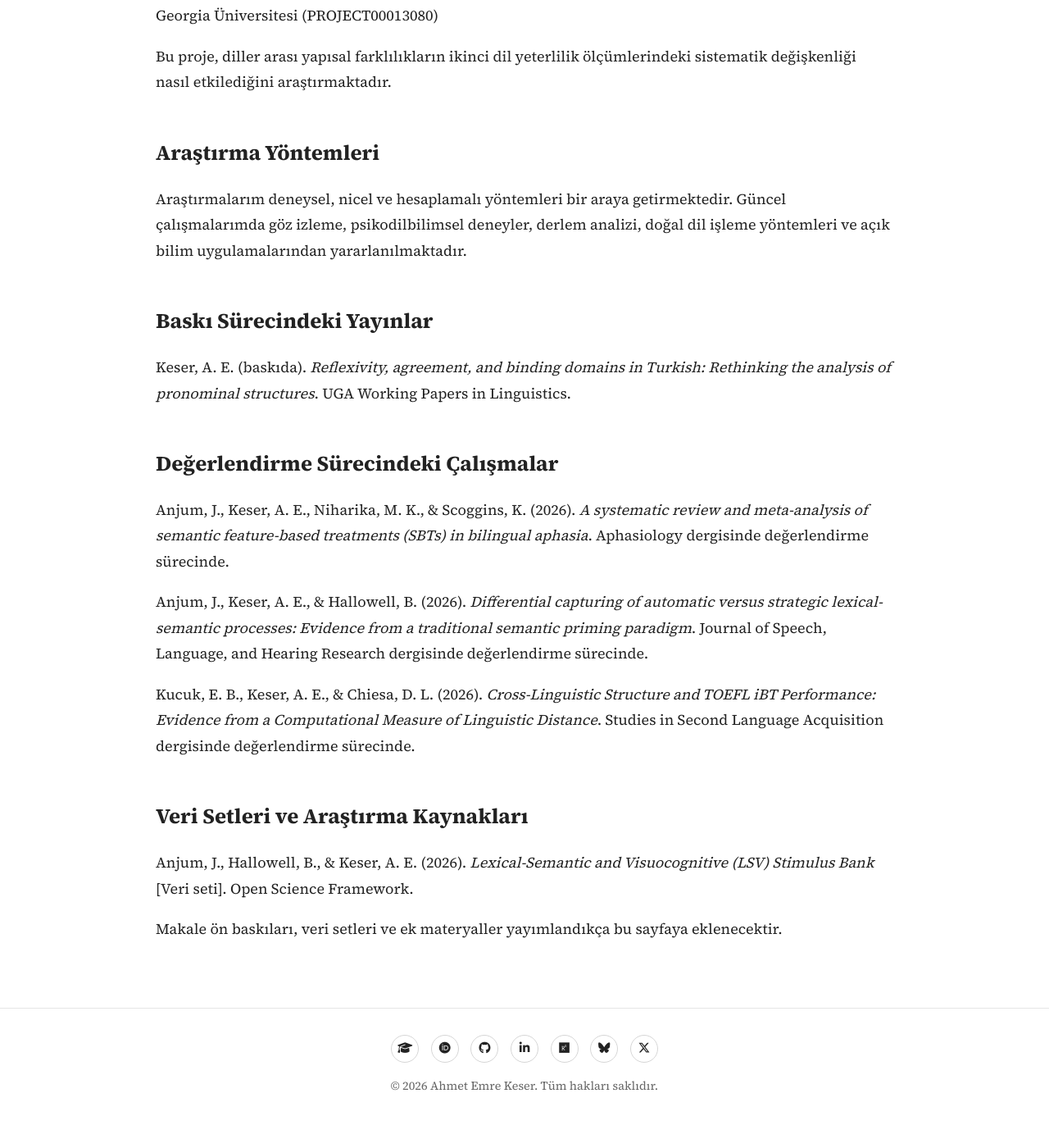
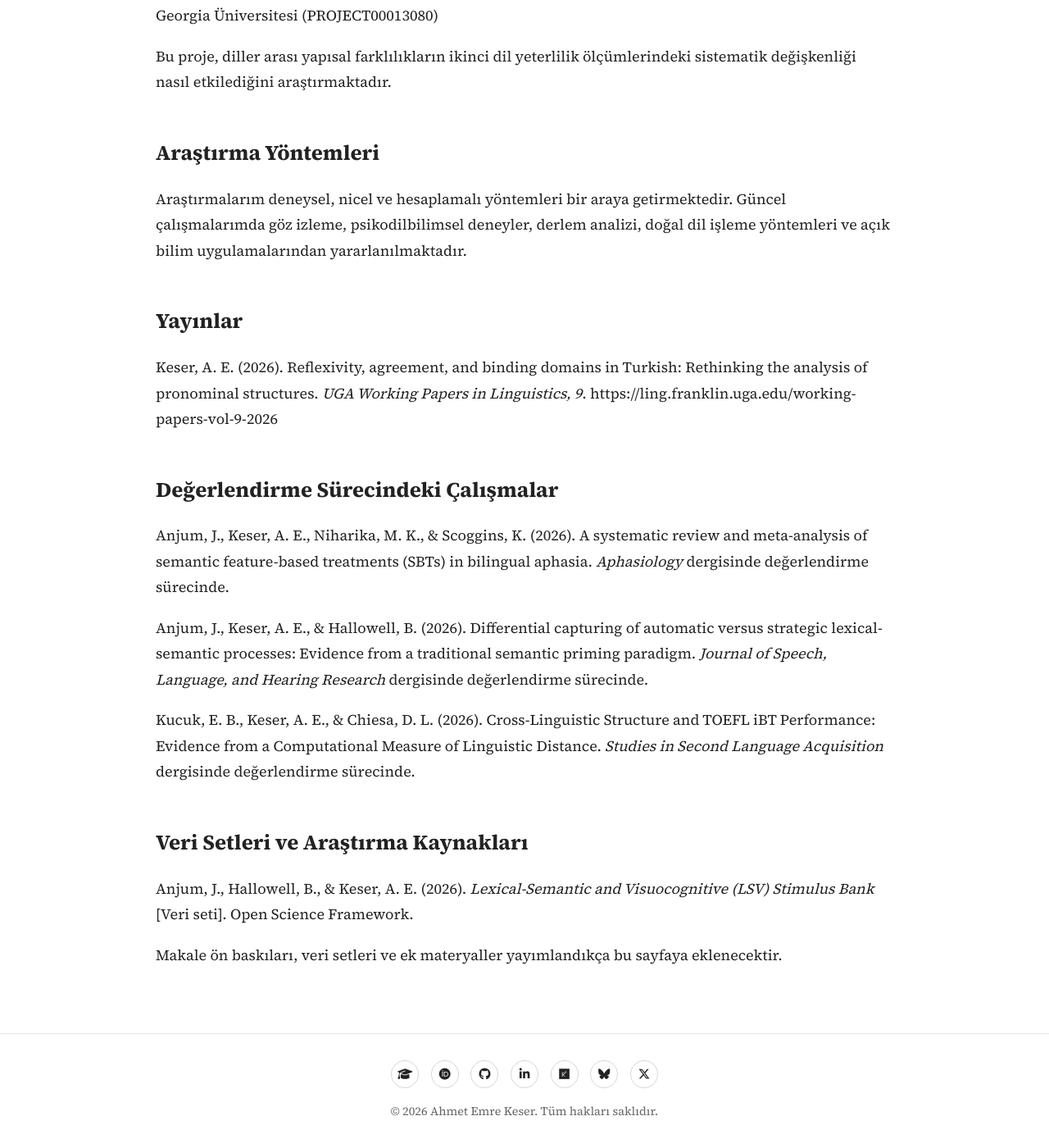
Before and after one commit to aekeser/aekeser.github.io, a Jekyll site: the page built from tr/arastirma.md, in a window 1280 px wide and 1400 px high, scrolled down 1265 px. Shown: the whole window at 82% size. Built offline with Jekyll 4.4.1, drawn with Linux system fonts in a browser that asks for light colours; before the commit the page ends 2634 px from its top, so only the background shows below that.

Commit message:
Update publication details and formatting in arastirma.md

```diff
--- a/tr/arastirma.md
+++ b/tr/arastirma.md
@@ -41,17 +41,17 @@ Bu proje, diller arası yapısal farklılıkların ikinci dil yeterlilik ölçü
 
 Araştırmalarım deneysel, nicel ve hesaplamalı yöntemleri bir araya getirmektedir. Güncel çalışmalarımda göz izleme, psikodilbilimsel deneyler, derlem analizi, doğal dil işleme yöntemleri ve açık bilim uygulamalarından yararlanılmaktadır.
 
-## Baskı Sürecindeki Yayınlar
+## Yayınlar
 
-Keser, A. E. (baskıda). *Reflexivity, agreement, and binding domains in Turkish: Rethinking the analysis of pronominal structures*. UGA Working Papers in Linguistics.
+Keser, A. E. (2026). Reflexivity, agreement, and binding domains in Turkish: Rethinking the analysis of pronominal structures. *UGA Working Papers in Linguistics, 9*. https://ling.franklin.uga.edu/working-papers-vol-9-2026
 
 ## Değerlendirme Sürecindeki Çalışmalar
 
-Anjum, J., Keser, A. E., Niharika, M. K., & Scoggins, K. (2026). *A systematic review and meta-analysis of semantic feature-based treatments (SBTs) in bilingual aphasia*. Aphasiology dergisinde değerlendirme sürecinde.
+Anjum, J., Keser, A. E., Niharika, M. K., & Scoggins, K. (2026). A systematic review and meta-analysis of semantic feature-based treatments (SBTs) in bilingual aphasia. *Aphasiology* dergisinde değerlendirme sürecinde.
 
-Anjum, J., Keser, A. E., & Hallowell, B. (2026). *Differential capturing of automatic versus strategic lexical-semantic processes: Evidence from a traditional semantic priming paradigm*. Journal of Speech, Language, and Hearing Research dergisinde değerlendirme sürecinde.
+Anjum, J., Keser, A. E., & Hallowell, B. (2026). Differential capturing of automatic versus strategic lexical-semantic processes: Evidence from a traditional semantic priming paradigm. *Journal of Speech, Language, and Hearing Research* dergisinde değerlendirme sürecinde.
 
-Kucuk, E. B., Keser, A. E., & Chiesa, D. L. (2026). *Cross-Linguistic Structure and TOEFL iBT Performance: Evidence from a Computational Measure of Linguistic Distance*. Studies in Second Language Acquisition dergisinde değerlendirme sürecinde.
+Kucuk, E. B., Keser, A. E., & Chiesa, D. L. (2026). Cross-Linguistic Structure and TOEFL iBT Performance: Evidence from a Computational Measure of Linguistic Distance. *Studies in Second Language Acquisition* dergisinde değerlendirme sürecinde.
 
 ## Veri Setleri ve Araştırma Kaynakları
 
```
